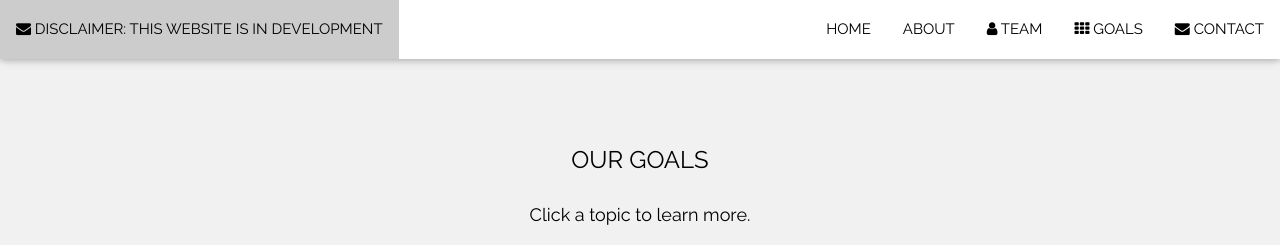
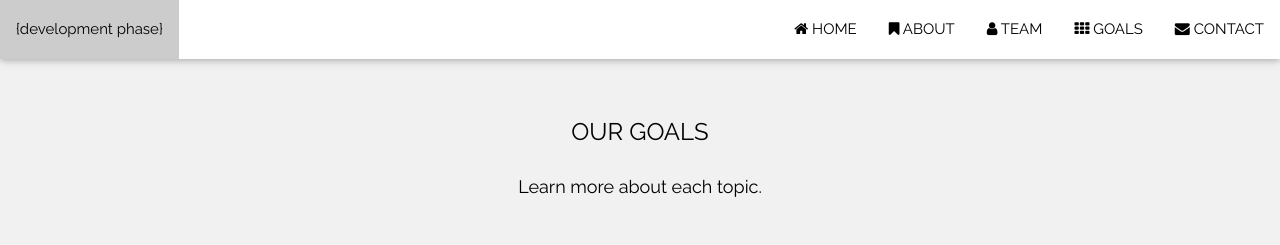
Before and after one commit to oliviajain/intersectionsvr.com, a Flask app: page /goals in a window 1280 px wide. Shown: the top 245 px of the page. Run offline with Flask 2, Linux system fonts and the light colour scheme.

Commit message:
Update goals.html

```diff
--- a/templates/goals.html
+++ b/templates/goals.html
@@ -43,11 +43,11 @@
                 CONTACT</a>
             <a href="{{ url_for('goals') }}" class="w3-bar-item w3-button w3-right"><i class="fa fa-th"></i> GOALS</a>
             <a href="{{ url_for('team') }}" class="w3-bar-item w3-button w3-right"><i class="fa fa-user"></i> TEAM</a>
-            <a href="{{ url_for('about') }}" class="w3-bar-item w3-button w3-right">ABOUT</a>
-            <a href="{{ url_for('index') }}" class="w3-bar-item w3-button w3-right">HOME</a>
+            <a href="{{ url_for('about') }}" class="w3-bar-item w3-button w3-right"><i class="fa fa-bookmark"></i> ABOUT</a>
+            <a href="{{ url_for('index') }}" class="w3-bar-item w3-button w3-right"><i class="fa fa-home"></i> HOME</a>
 
-            <a href="#disclaimer" class="w3-bar-item w3-button w3-left"><i class="fa fa-envelope"></i> DISCLAIMER: THIS
-                WEBSITE IS IN DEVELOPMENT</a>
+            <a href="#disclaimer" class="w3-bar-item w3-button w3-left">{development phase}</a>
+
 
         </div>
         <!-- Hide right-floated links on small screens and replace them with a menu icon -->
@@ -70,9 +70,9 @@
 </nav>
 
 <!-- Goals Section -->
-<div class="w3-container w3-light-grey" style="padding:128px 16px" id="goals">
+<div class="w3-container w3-light-grey" style="padding:100px 16px" id="goals">
     <h3 class="w3-center">OUR GOALS</h3>
-    <p class="w3-center w3-large">Click a topic to learn more.</p>
+    <p class="w3-center w3-large">Learn more about each topic.</p>
 
     <div class="w3-row-padding" style="margin-top:64px">
         <div class="w3-col l3 m6">
```
